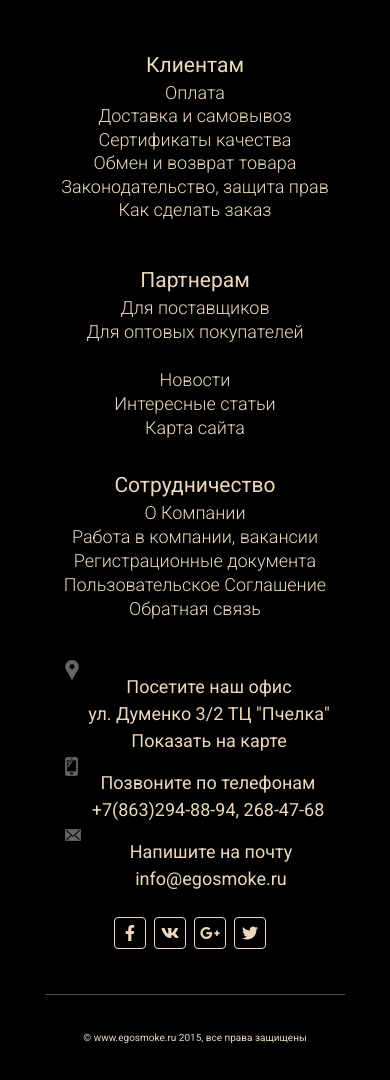
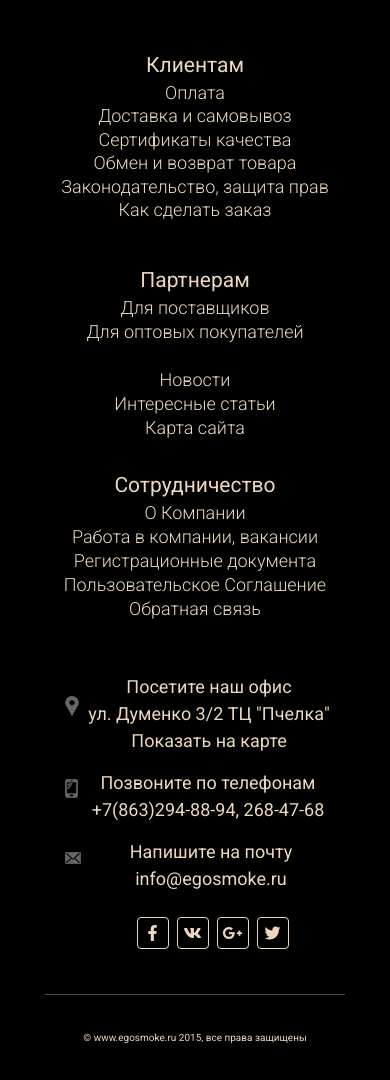
Before and after one commit to alexlabur/Footer_DZ, a plain HTML site: page index.html in a window 390 px wide. Drawn offline with Linux system fonts and the light colour scheme.

Commit message:
final commit

```diff
--- a/sass/_general.sass
+++ b/sass/_general.sass
@@ -89,7 +89,7 @@
 			list-style: none
 
 	&_block
-		width: 250px
+		width: 300px
 		justify-content: space-around
 		display: flex
 		// align-items: center
@@ -114,9 +114,10 @@
 		margin-top: 25px
 		// margin-left: 27px
 		display: flex
-		justify-content: center
+		// justify-content: center
 		// align-items: center
 		text-align: center
+		padding-left: 45px
 		&_item
 			color: #ecd7bf
 			width: 100%
--- a/sass/_media.sass
+++ b/sass/_media.sass
@@ -21,10 +21,13 @@
             // margin-top: 30px
             width: 290px
             margin: 0 auto
+            align-items: center
 
         &_descr
             margin-top: 15px
             text-align: center
+        &_social
+            justify-content: center
     .line
         width: 700px
 
```
Also changed, not shown: css/style.min.css.
